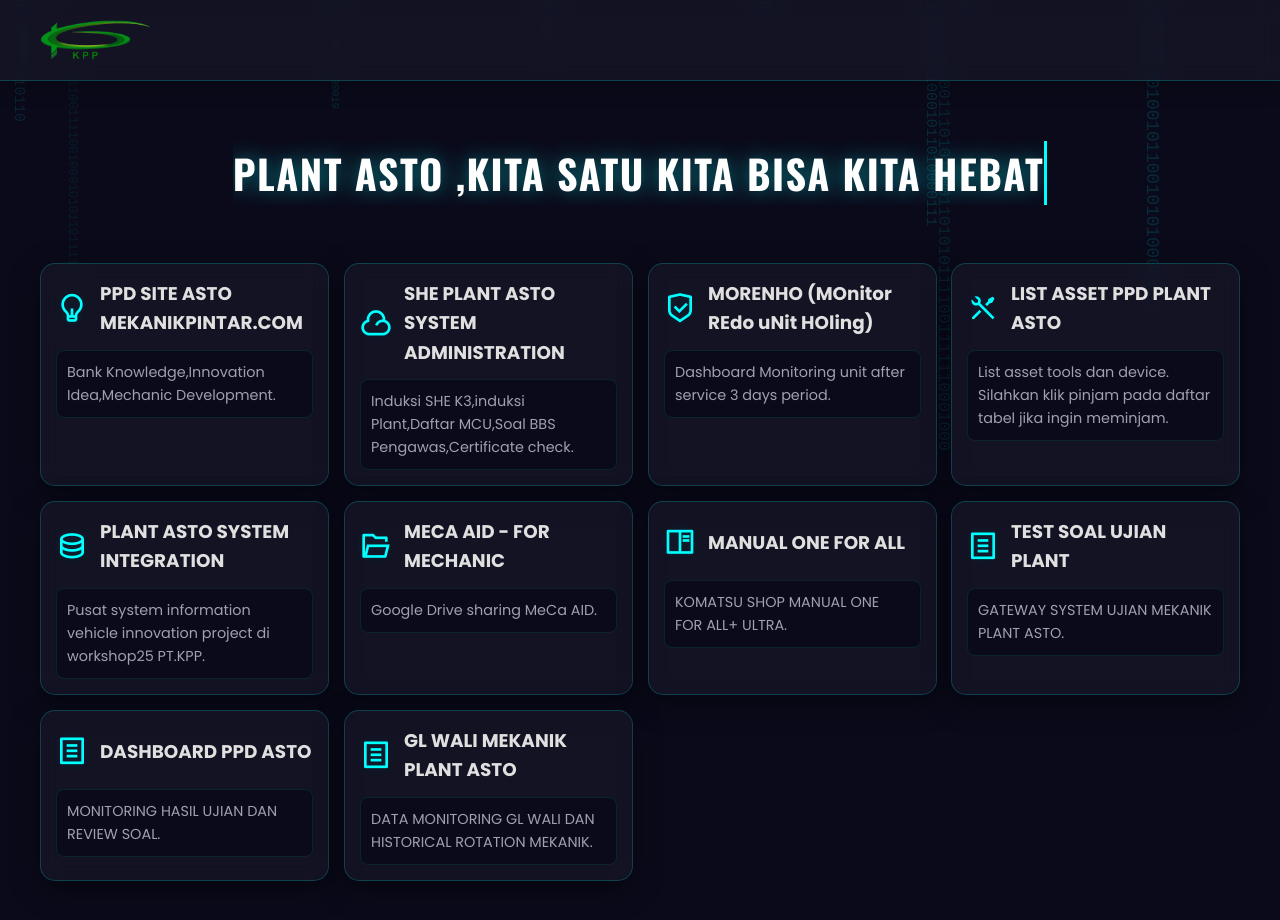
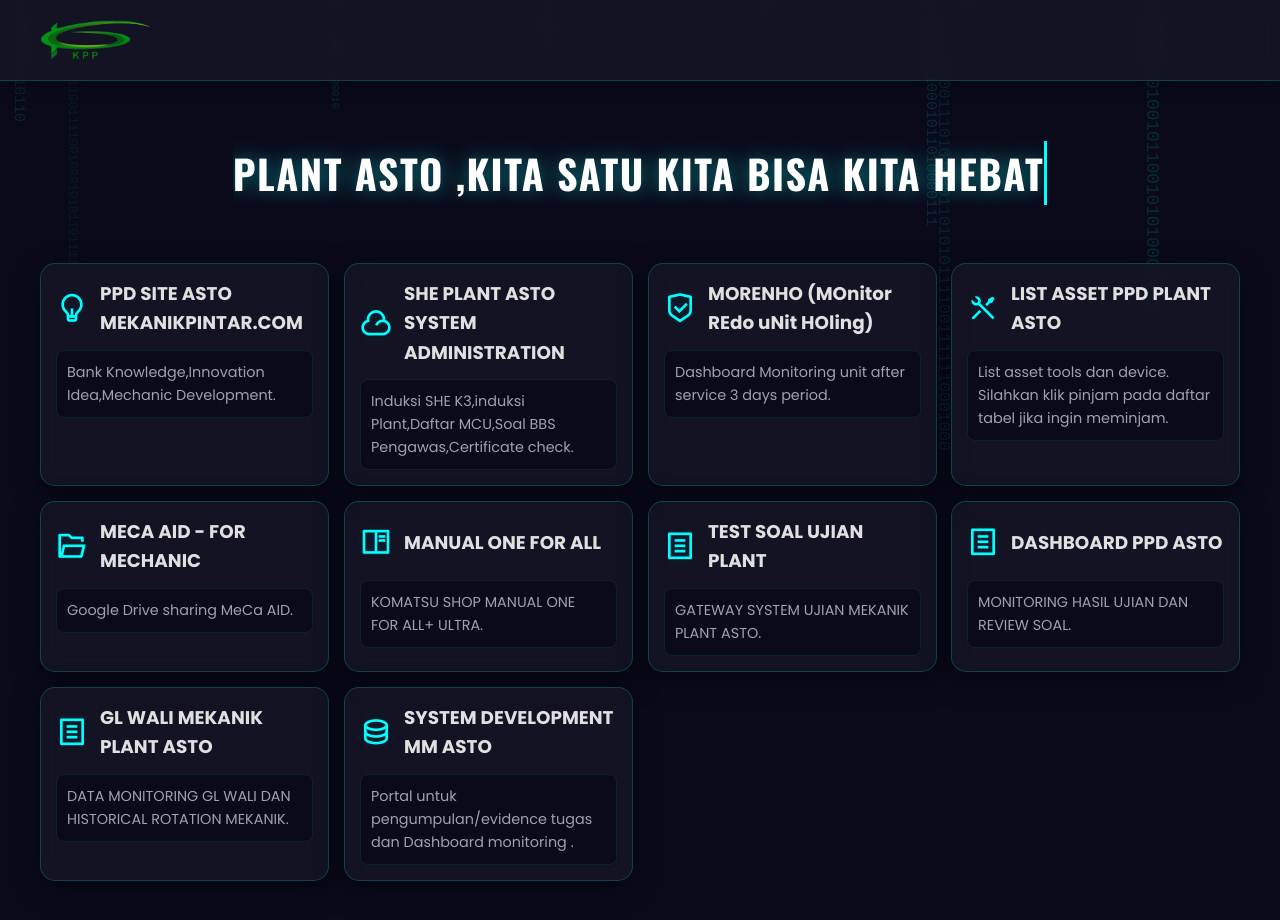
Before and after one commit to jokosaptono17/ASTO, a plain HTML site: page index.html in a window 1280 px wide. Drawn offline with nearby package versions, Linux system fonts and the light colour scheme.

Commit message:
Update index.html

```diff
--- a/index.html
+++ b/index.html
@@ -71,15 +71,6 @@
                     </div>
                 </a>
 
-                <a href="https://plantasto.vercel.app/#" class="card-link" target="_blank" rel="noopener noreferrer">
-                    <div class="card">
-                        <div class="card-header">
-                            <i class="ri-database-2-line icon"></i>
-                            <h3>PLANT ASTO SYSTEM INTEGRATION</h3>
-                        </div>
-                        <p>Pusat system information vehicle innovation project di workshop25 PT.KPP.</p>
-                    </div>
-                </a>
 
                 <a href="https://drive.google.com/drive/folders/1UGQuEbgfUJpQ7h3fab0f5yOL1q2SZz3o?hl=ID"
                     class="card-link" target="_blank" rel="noopener noreferrer">
@@ -136,6 +127,17 @@
                     </div>
                 </a>
 
+                   <a href="https://plantasto.vercel.app/#" class="card-link" target="_blank" rel="noopener noreferrer">
+                    <div class="card">
+                        <div class="card-header">
+                            <i class="ri-database-2-line icon"></i>
+                            <h3>SYSTEM DEVELOPMENT MM ASTO</h3>
+                        </div>
+                        <p>Portal untuk pengumpulan/evidence tugas dan Dashboard monitoring .</p>
+                    </div>
+                </a>
+
+
 
             </div>
         </section>
```
